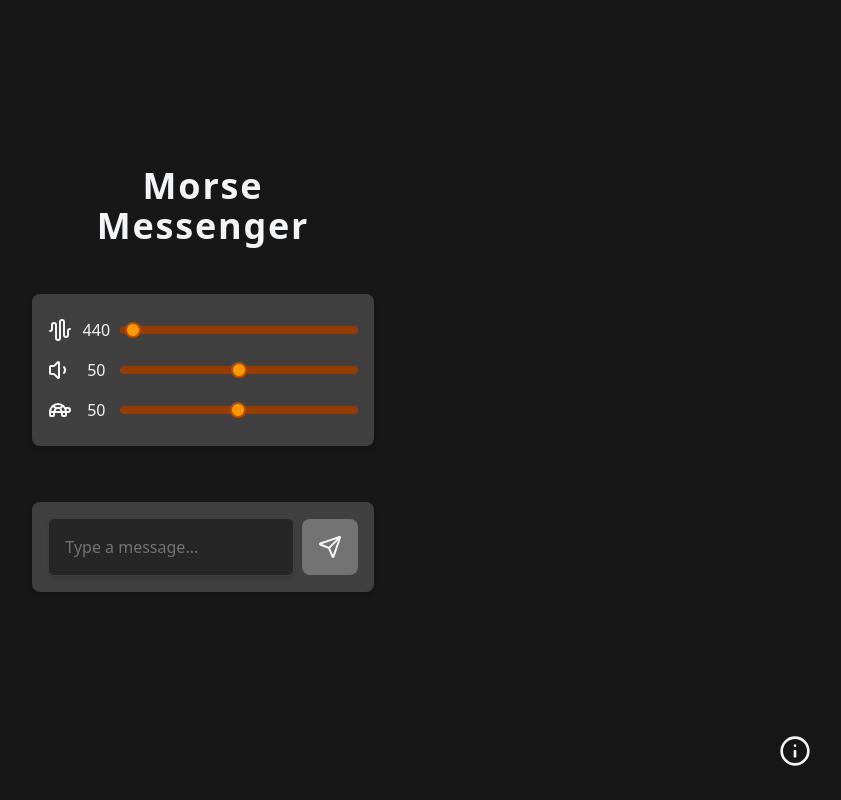
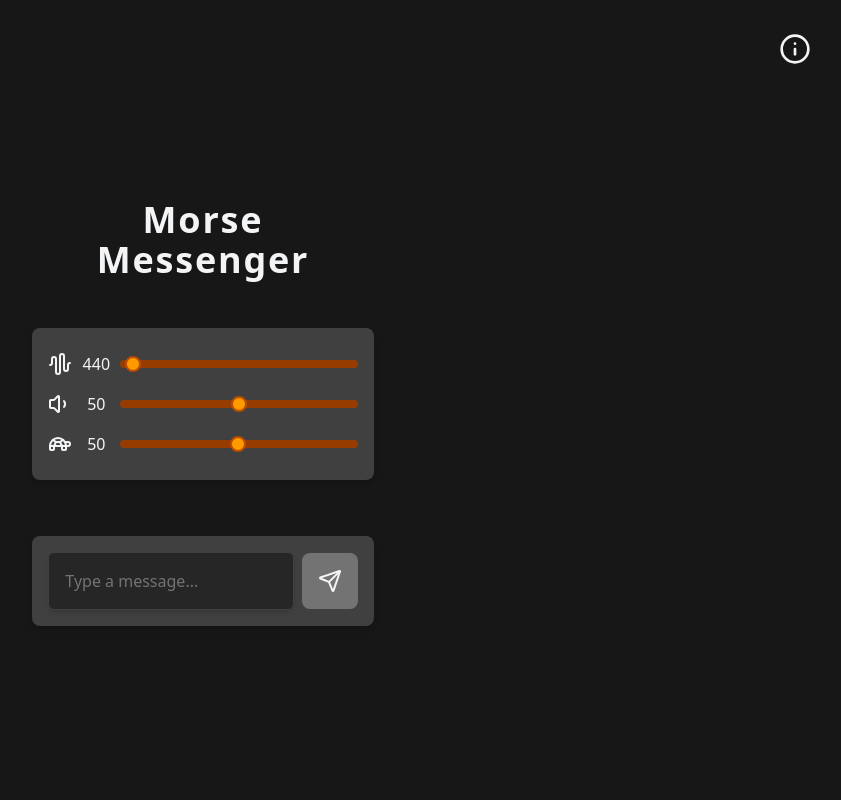
Before and after one commit to 7imio/morse-encoder, a React (Vite) app: page / in a window 1280 px wide. Shown: the whole page, without its empty margins (437-1278 px from the left). Built offline with nearby package versions, Linux system fonts and the light colour scheme.

Commit message:
fixed info button

```diff
--- a/src/App.tsx
+++ b/src/App.tsx
@@ -36,10 +36,16 @@ const App: FC = () => {
 
   return (
     <div className="app h-screen w-full bg-neutral-900 flex flex-col items-center justify-center p-8 text-gray-100">
+      <div className="w-full flex justify-end items-center h-10">
+        <button onClick={handleInfoClick}>
+          <Info size={32} />
+        </button>
+      </div>
       <div className="h-screen flex flex-col items-center justify-center p-8 w-full md:w-1/2 lg:w-2/5 xl:w-1/3">
         <h1 className="text-4xl z-10 font-bold mb-10 tracking-wider text-center">
           Morse Messenger
         </h1>
+
         <InfoModal isOpen={isDisplayingInfo} onClose={handleInfoClick} />
         <MorseControl
           frequency={frequency}
@@ -88,11 +94,6 @@ const App: FC = () => {
           </>
         )}
       </div>
-      <div className="w-full flex justify-end items-center h-10">
-        <button onClick={handleInfoClick}>
-          <Info size={32} />
-        </button>
-      </div>
     </div>
   );
 };
```
